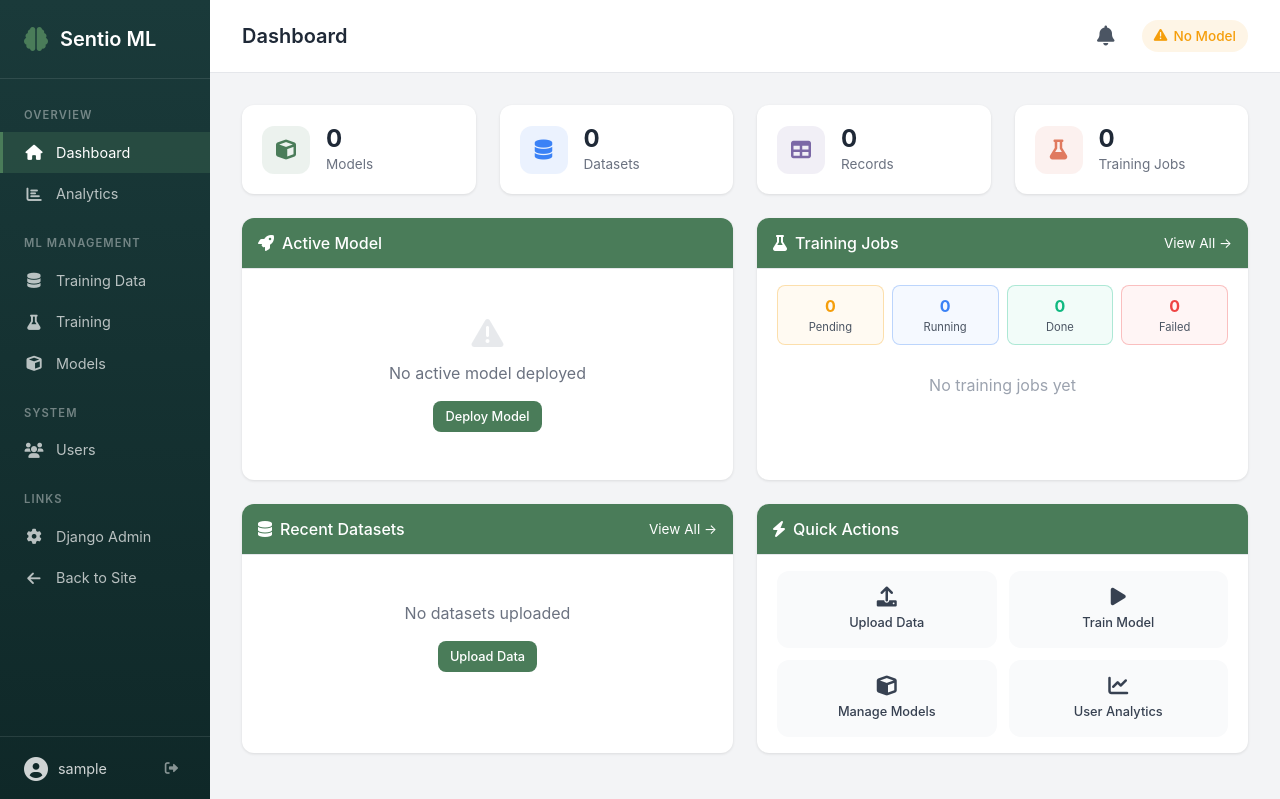
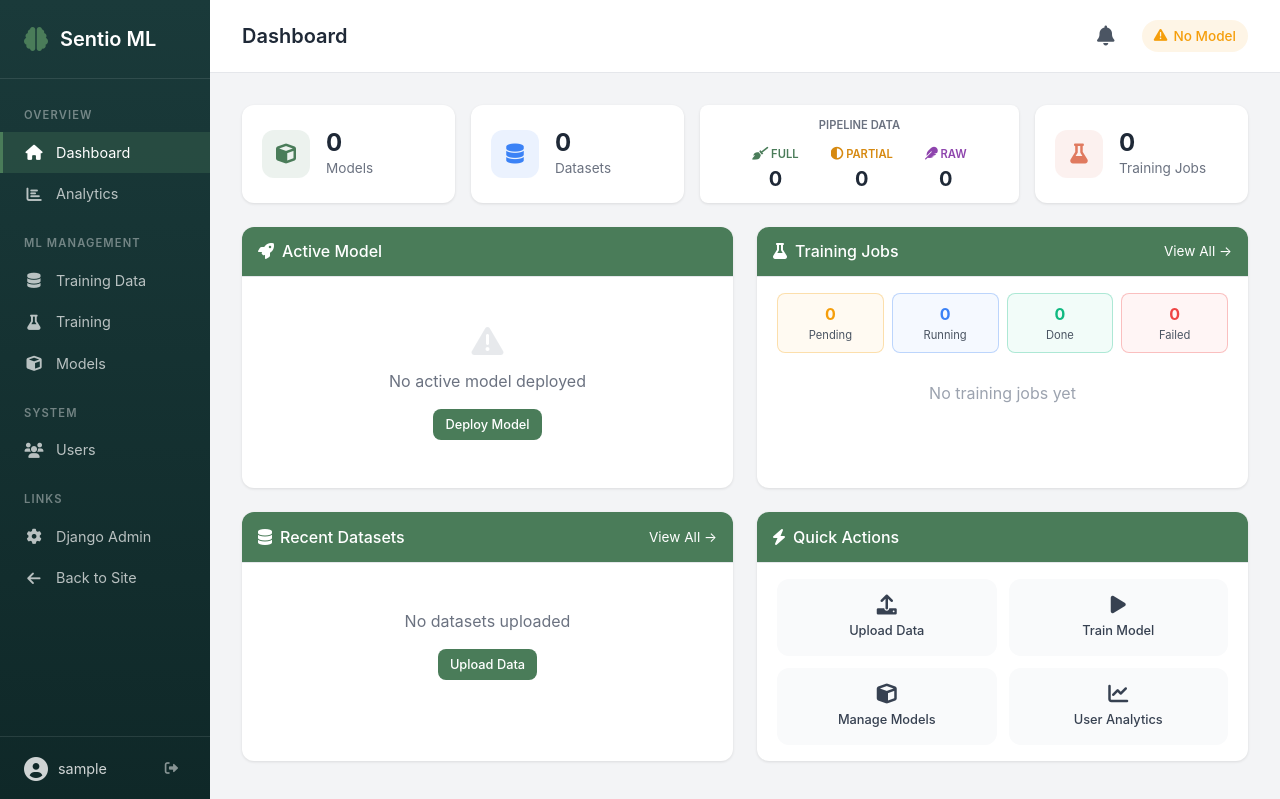
Before and after one commit to clausevilla/Sentio, a Django app: page /management/ in a window 1280 px wide. Shown: the top 799 px of the page. Run offline with Django 5.2, Linux system fonts and the light colour scheme; the visitor is signed in with stand-in values (Sample User, id 1); data comes from the database, SQL or seed files in the repository; data that the repository does not hold is empty.

Commit message:
#21 Prettify dashboard, model and train page
Former-commit-id: 2554dfef17d33352375a95b1961bf0262bd1426c

```diff
--- a/apps/ml_admin/static/ml_admin/css/dashboard.css
+++ b/apps/ml_admin/static/ml_admin/css/dashboard.css
@@ -54,6 +54,81 @@
     text-transform: uppercase;
     margin-bottom: 0.5rem;
     white-space: nowrap;
+}
+
+.stat-card-group {
+    background: #fff;
+    border-radius: 8px;
+    box-shadow: 0 1px 3px rgba(0, 0, 0, .1);
+    padding: .75rem 1rem;
+    cursor: pointer;
+    flex: 2;
+    text-align: center;
+}
+
+.stat-group-header {
+    font-size: .7rem;
+    color: #6b7280;
+    text-transform: uppercase;
+    font-weight: 600;
+    margin-bottom: .75rem
+}
+
+.stat-group-items {
+    display: flex;
+    gap: 2rem;
+    justify-content: center;
+}
+
+.stat-group-item {
+    display: flex;
+    align-items: center;
+    gap: .4rem
+}
+
+.stat-group-item .stat-value {
+    font-size: 1.1rem;
+    font-weight: 700
+}
+
+.stat-group-item.full .stat-label {
+    color: var(--primary);
+}
+
+.stat-group-item.partial .stat-label {
+    color: #D68910;
+}
+
+.stat-group-item.raw .stat-label {
+    color: #8E44AD;
+}
+
+.stat-group-item i {
+    font-size: .8rem
+}
+
+.stats-row {
+    display: grid;
+    grid-template-columns:1fr 1fr 1.5fr 1fr;
+    gap: 1rem
+}
+
+.stat-group-item {
+    display: flex;
+    flex-direction: column;
+    align-items: center;
+    gap: .25rem
+}
+
+.stat-group-item .stat-label {
+    font-size: .7rem;
+    font-weight: 600;
+    text-transform: uppercase
+}
+
+.stat-group-item .stat-value {
+    font-size: 1.25rem;
+    font-weight: 700
 }
 
 /* ========================================
@@ -242,25 +317,37 @@
     background: rgba(245, 158, 11, 0.05);
     border-color: rgba(245, 158, 11, 0.3);
 }
-.job-stat.pending span { color: var(--warning); }
+
+.job-stat.pending span {
+    color: var(--warning);
+}
 
 .job-stat.running {
     background: rgba(59, 130, 246, 0.05);
     border-color: rgba(59, 130, 246, 0.3);
 }
-.job-stat.running span { color: var(--info); }
+
+.job-stat.running span {
+    color: var(--info);
+}
 
 .job-stat.completed {
     background: rgba(16, 185, 129, 0.05);
     border-color: rgba(16, 185, 129, 0.3);
 }
-.job-stat.completed span { color: var(--success); }
+
+.job-stat.completed span {
+    color: var(--success);
+}
 
 .job-stat.failed {
     background: rgba(239, 68, 68, 0.05);
     border-color: rgba(239, 68, 68, 0.3);
 }
-.job-stat.failed span { color: var(--danger); }
+
+.job-stat.failed span {
+    color: var(--danger);
+}
 
 /* ========================================
    Recent Lists - Compact (No Scroll)
--- a/apps/ml_admin/templates/ml_admin/analytics.html
+++ b/apps/ml_admin/templates/ml_admin/analytics.html
@@ -11,7 +11,7 @@
 {% block content %}
 <!-- Prediction Stats -->
 <div class="section-header">
-    <h2><i class="fas fa-microchip"></i> Predictions</h2>
+    <h2><i class="fas fa-brain"></i> Predictions</h2>
 </div>
 
 {% if prediction_stats.available %}
--- a/apps/ml_admin/templates/ml_admin/dashboard.html
+++ b/apps/ml_admin/templates/ml_admin/dashboard.html
@@ -26,13 +26,26 @@
             <div class="stat-label">Datasets</div>
         </div>
     </div>
-    <div class="stat-card clickable" onclick="location.href='{% url 'ml_admin:data' %}'">
-        <div class="stat-icon purple"><i class="fas fa-table"></i></div>
-        <div class="stat-info">
-            <div class="stat-value">{{ stats.records|default:0 }}</div>
-            <div class="stat-label">Records</div>
+
+    <!-- Pipeline Data Group -->
+    <div class="stat-card-group clickable" onclick="location.href='{% url 'ml_admin:data' %}'">
+        <div class="stat-group-header">Pipeline Data</div>
+        <div class="stat-group-items">
+            <div class="stat-group-item full">
+                <span class="stat-label"><i class="fas fa-broom"></i> Full</span>
+                <span class="stat-value">{{ stats.full|default:0 }}</span>
+            </div>
+            <div class="stat-group-item partial">
+                <span class="stat-label"><i class="fas fa-adjust"></i> Partial</span>
+                <span class="stat-value">{{ stats.partial|default:0 }}</span>
+            </div>
+            <div class="stat-group-item raw">
+                <span class="stat-label"><i class="fas fa-feather"></i> Raw</span>
+                <span class="stat-value">{{ stats.raw|default:0 }}</span>
+            </div>
         </div>
     </div>
+
     <div class="stat-card clickable" onclick="location.href='{% url 'ml_admin:training' %}'">
         <div class="stat-icon coral"><i class="fas fa-flask"></i></div>
         <div class="stat-info">
@@ -106,7 +119,7 @@
                     {% if active_model_job %}
                     <div class="model-meta-item">
                         <i class="fas fa-database"></i>
-                        <span>Dataset: <strong>{{ active_model_job.data_upload.file_name|truncatechars:20 }}</strong></span>
+                        <span>Dataset: <strong>{{ active_model_job.data_uploads.first.file_name|truncatechars:50 }}</strong></span>
                     </div>
                     {% endif %}
                 </div>
@@ -152,8 +165,8 @@
                         <span class="status-dot {{ job.status|lower }}"></span>
                         <div class="recent-item-info">
                             <span class="recent-item-title">Job #{{ job.id }} · {{ job.get_model_type_display|default:job.model_type }}</span>
-                            {% if job.data_upload %}
-                            <span class="recent-item-subtitle">{{ job.data_upload.file_name|truncatechars:25 }}</span>
+                            {% if job.data_uploads.exists %}
+                                <span class="recent-item-subtitle">{{ job.data_uploads.first.file_name|truncatechars:50 }}</span>
                             {% endif %}
                         </div>
                     </div>
--- a/apps/ml_admin/views.py
+++ b/apps/ml_admin/views.py
@@ -166,6 +166,11 @@ def dashboard_view(request):
         'records': DatasetRecord.objects.count(),
         'users': User.objects.count(),
         'predictions': 0,
+        'full': DatasetRecord.objects.filter(data_upload__pipeline_type='full').count(),
+        'partial': DatasetRecord.objects.filter(
+            data_upload__pipeline_type='partial'
+        ).count(),
+        'raw': DatasetRecord.objects.filter(data_upload__pipeline_type='raw').count(),
     }
 
     if PREDICTIONS_AVAILABLE:
@@ -778,6 +783,17 @@ def training_view(request):
             .values('label')
             .annotate(count=Count('id'))
         ),
+        'by_pipeline': {
+            'full': DatasetRecord.objects.filter(
+                dataset_type='test', data_upload__pipeline_type='full'
+            ).count(),
+            'partial': DatasetRecord.objects.filter(
+                dataset_type='test', data_upload__pipeline_type='partial'
+            ).count(),
+            'raw': DatasetRecord.objects.filter(
+                dataset_type='test', data_upload__pipeline_type='raw'
+            ).count(),
+        },
     }
 
     training_totals = {
```
Also changed, not shown: apps/ml_admin/static/ml_admin/css/training.css (+27 -0 lines), apps/ml_admin/static/ml_admin/js/models.js (+31 -7 lines), apps/ml_admin/templates/ml_admin/models.html (+0 -13 lines), apps/ml_admin/templates/ml_admin/training.html (+9 -10 lines).
